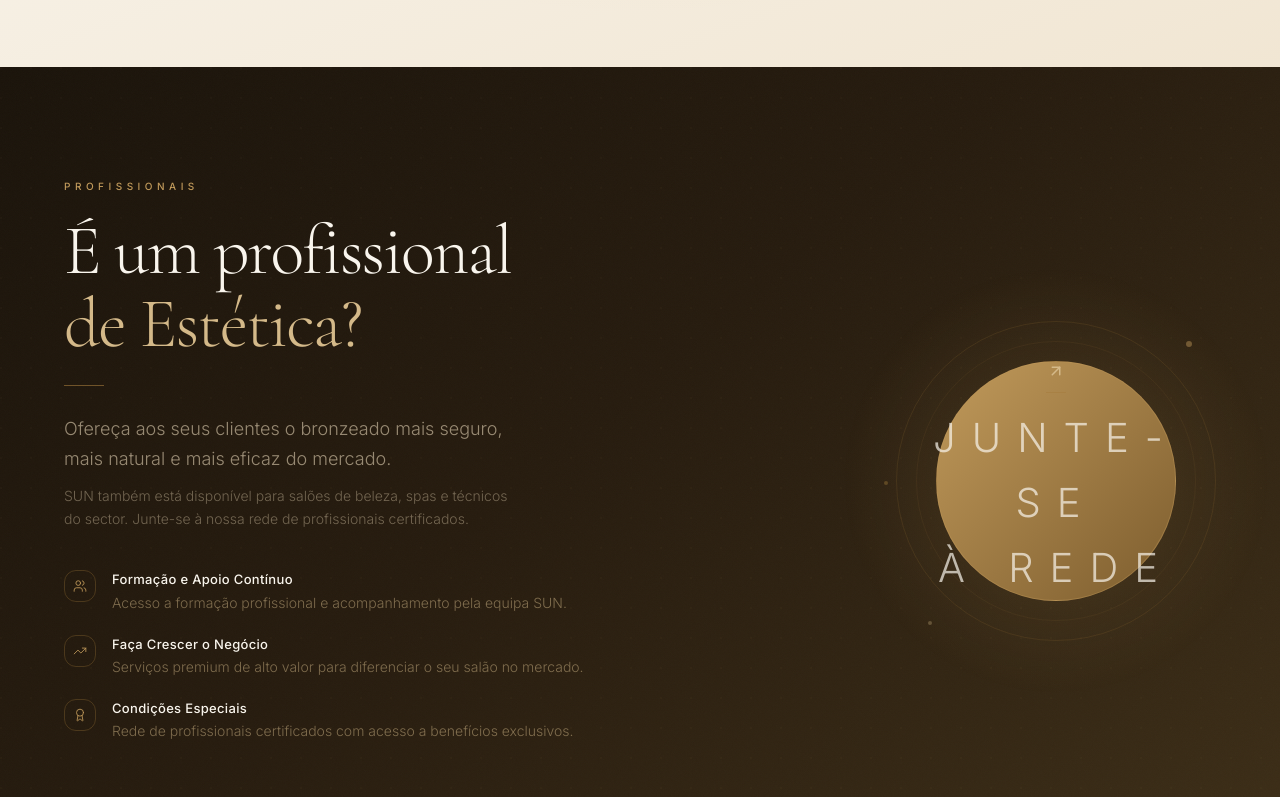
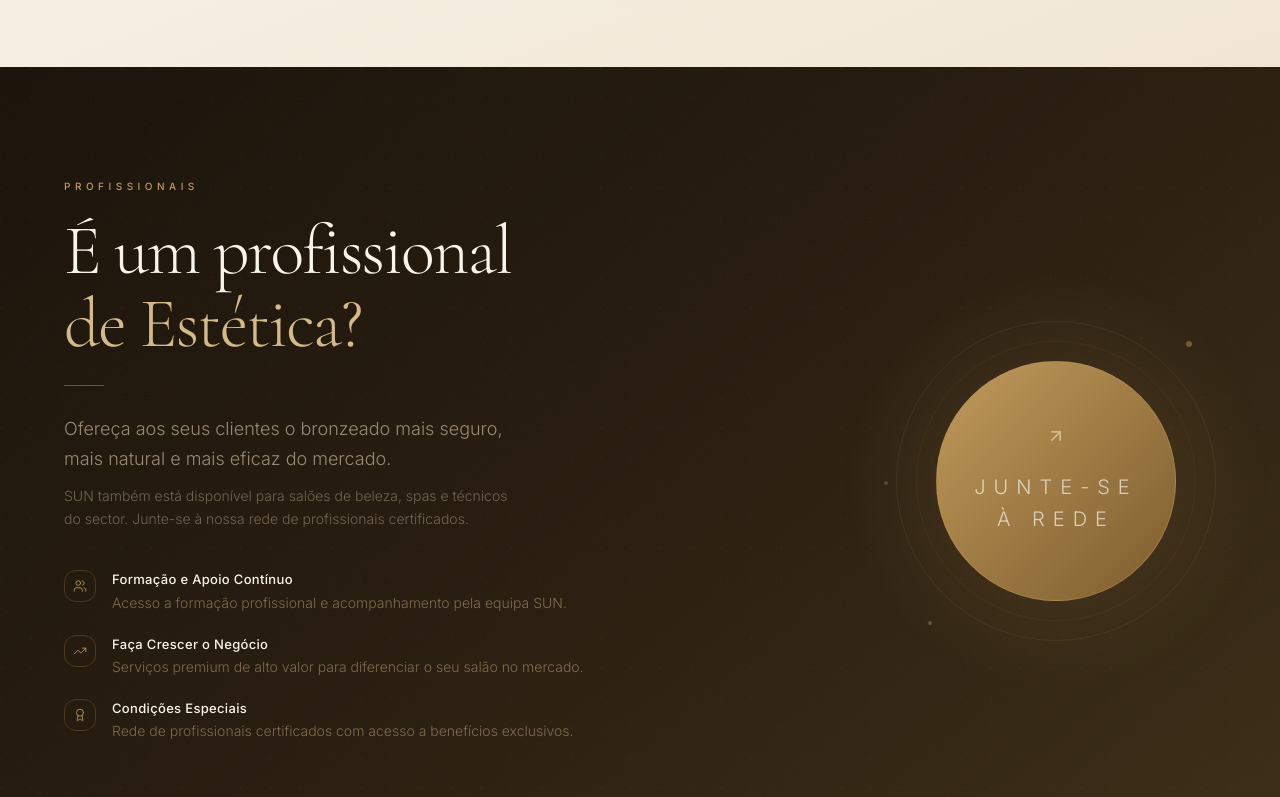
Before and after one commit to Flowdexai/sunbiotan, a Next.js app: page / in a window 1280 px wide. Shown: the part 6260-7057 px from the top of the page. Built offline with nearby package versions, Linux system fonts and the light colour scheme.

Commit message:
fix: navbar button width to prevent text wrapping

```diff
--- a/components/layout/navbar.tsx
+++ b/components/layout/navbar.tsx
@@ -86,7 +86,7 @@
             </div>
 
             {/* Botones — ancho fijo igual al logo */}
-            <div className="w-[180px] hidden md:flex items-center gap-3 justify-end">
+            <div className="w-[320px] hidden md:flex items-center gap-3 justify-end">
               <Link
                 href="/login"
                 className="inline-flex items-center px-4 py-2 border border-sunbiotan-600/35 text-sunbiotan-300/65 hover:border-sunbiotan-500/55 hover:text-sunbiotan-200 text-[11px] tracking-[0.18em] uppercase font-light rounded-full transition-all duration-300 hover:bg-white/[0.03]"
--- a/components/sections/cta-professionals.tsx
+++ b/components/sections/cta-professionals.tsx
@@ -118,7 +118,7 @@
               >
                 <ArrowRight className="h-5 w-5 text-sunbiotan-400 -rotate-45 group-hover:text-sunbiotan-300 transition-colors duration-300" />
                 <div className="w-5 h-px bg-sunbiotan-600/50" />
-                <p className="text-[40px] tracking-[0.4em] uppercase text-sunbiotan-100/70 font-light leading-relaxed">
+                <p className="text-[20px] tracking-[0.4em] uppercase text-sunbiotan-100/70 font-light leading-relaxed">
                   Junte-se<br />à Rede
                 </p>
               </div>
```
